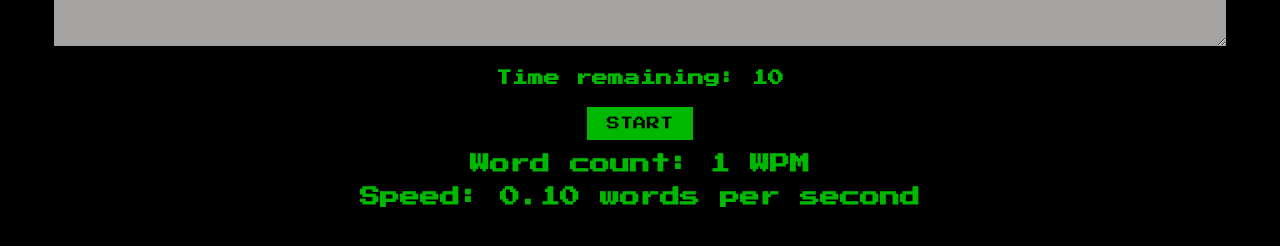
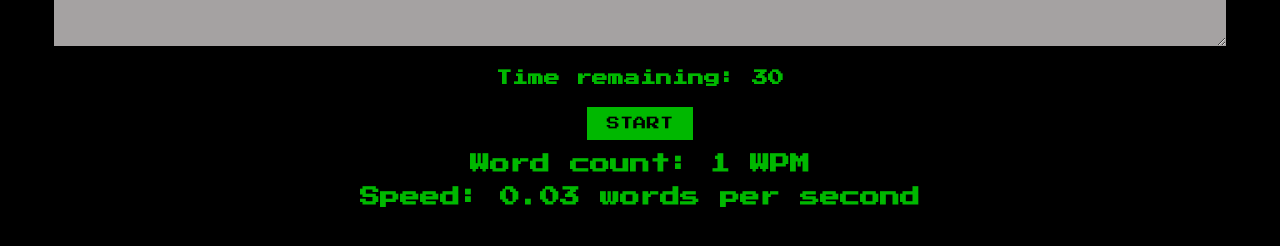
Before and after one commit to Haack79/typer-timing, a React (Create React App) app: page / in a window 1280 px wide. Shown: the part 244-490 px from the top of the page. Built offline with nearby package versions, Linux system fonts and the light colour scheme.

Commit message:
updated a custom hook to handle functionality

```diff
--- a/src/App.js
+++ b/src/App.js
@@ -1,45 +1,17 @@
-
-import React, {useState, useEffect, useRef} from "react";
-import {getWordsPerSecond, getWordCount} from "./appFunctions";
+import React from "react";
+import useGamePlay from "./hooks/appFunctions";
 
 const App = () => {
-    const startTime = 10; // this is called derived state
-    const [text, setText] = useState(" ");
-    const [timeLeft, setTimeLeft] = useState(startTime);
-    // const [wordCount, setWordCount] = useState(0);
-    const [isRunning, setIsRunning] = useState(false);
-
-    const textBoxRef = useRef(null);
-
-    const handleChange = (e) => {
-      const {value} = e.target;
-      setText(value);
-      // setWordCount(countTheWords(value)) -moved this outside the component.
-    }
-
-    const startGame = () => {
-      // have to set textboxref disabled to false or it won't let me focus on the textbox area
-      // it's a weird bug, not sure how else to handle it.
-      textBoxRef.current.disabled = false;
-      textBoxRef.current.focus();
-      setTimeLeft(startTime);
-      setIsRunning(true);
-      setText('');
-    }
-
-    const decrementTime = () => {
-      setTimeLeft(time => time - 1);
-    }
-
-    useEffect(() => {
-      if (timeLeft > 0 && isRunning) {
-        setTimeout(decrementTime, 1000)
-      } else if (timeLeft === 0) {
-          setIsRunning(false);
-      }
-    }, [timeLeft, isRunning])
-const wordCount  = getWordCount(text);
-const wordsPerSecond = getWordsPerSecond(startTime, wordCount);
+  const {
+    isRunning,
+    startGame,
+    timeLeft,
+    wordCount,
+    wordsPerSecond,
+    text,
+    textBoxRef,
+    handleChange
+  } = useGamePlay();
   return (
       <div>
           <h1>How fast do you type?</h1>
--- a/src/appFunctions.js
+++ /dev/null
@@ -1,8 +0,0 @@
-
-export const getWordsPerSecond = (startTime, wordCount) => (wordCount / startTime).toFixed(2);
-export const getWordCount = (text) => {
-    const wordsArr = text.trim().split(" ");
-    const totalWords = wordsArr.filter(word => word !== " ").length;
-    // setWordCount(totalWords); // pull this out and use countWord then set it.
-    return totalWords;
-  }
--- /dev/null
+++ b/src/hooks/appFunctions.js
@@ -0,0 +1,63 @@
+import {useState, useRef, useEffect} from "react";
+
+const getWordsPerSecond = (startTime, wordCount) => (wordCount / startTime).toFixed(2);
+const getWordCount = (text) => {
+    const wordsArr = text.trim().split(" ");
+    const totalWords = wordsArr.filter(word => word !== " ").length;
+// setWordCount(totalWords); // pull this out and use countWord then set it.
+    return totalWords;
+}
+function useGamePlay(startTime = 30) {
+
+    // const startTime = 10; // this is called derived state
+    const [text, setText] = useState(" ");
+    const [timeLeft, setTimeLeft] = useState(startTime);
+    // const [wordCount, setWordCount] = useState(0);
+    const [isRunning, setIsRunning] = useState(false);
+
+    const textBoxRef = useRef(null);
+
+    function handleChange(e) {
+      const {value} = e.target;
+      setText(value);
+      // setWordCount(countTheWords(value)) -moved this outside the component.
+    }
+
+    const startGame = () => {
+      // have to set textboxref disabled to false or it won't let me focus on the textbox area
+      // it's a weird bug, not sure how else to handle it.
+      textBoxRef.current.disabled = false;
+      textBoxRef.current.focus();
+      setTimeLeft(startTime);
+      setIsRunning(true);
+      setText('');
+    }
+
+    const decrementTime = () => {
+      setTimeLeft(time => time - 1);
+    }
+    useEffect(() => {
+      if (timeLeft > 0 && isRunning) {
+        setTimeout(decrementTime, 1000)
+      } else if (timeLeft === 0) {
+          setIsRunning(false);
+      }
+    }, [timeLeft, isRunning])
+    const wordCount  = getWordCount(text);
+    const wordsPerSecond = getWordsPerSecond(startTime, wordCount);
+    return {
+        isRunning,
+        startGame,
+        timeLeft,
+        wordCount,
+        wordsPerSecond,
+        getWordCount,
+        getWordsPerSecond,
+        text,
+        textBoxRef,
+        handleChange
+
+    }
+}
+
+export default useGamePlay
```
Lines whose indentation alone changed are shown as unchanged.
